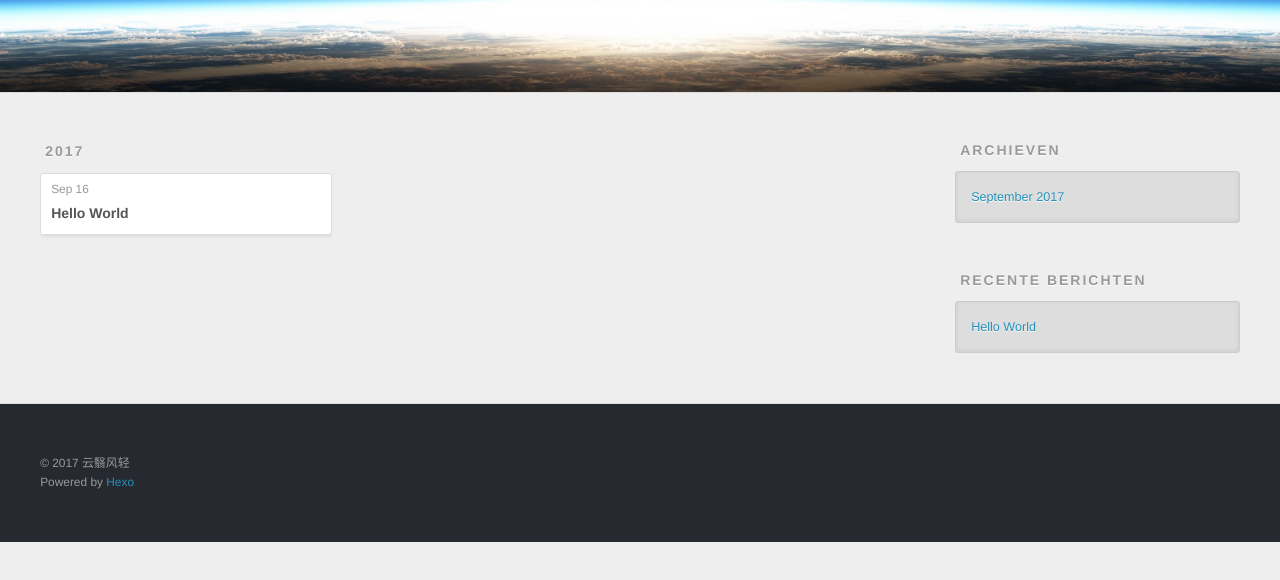
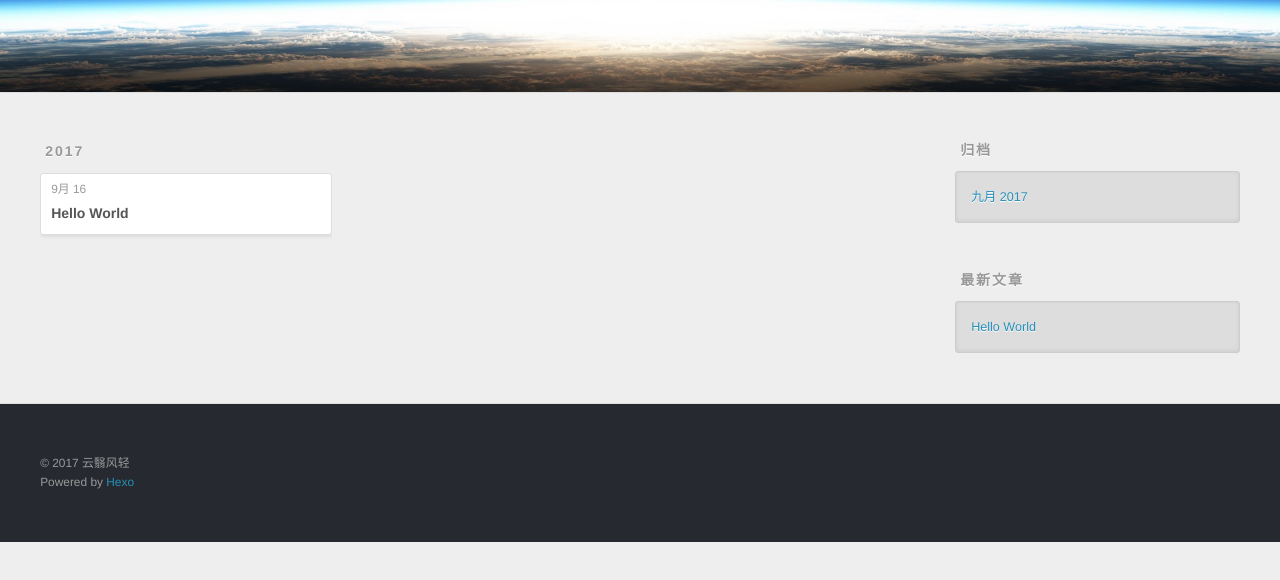
Before and after one commit to ghang/ghang.github.io, a plain HTML site: page archives/index.html in a window 1280 px wide. Shown: the part 208-788 px from the top of the page. Drawn offline with nearby package versions, Linux system fonts and the light colour scheme.

Commit message:
Site updated: 2017-09-16 12:06:02

```diff
--- a/archives/index.html
+++ b/archives/index.html
@@ -3,7 +3,7 @@
 <head>
   <meta charset="utf-8">
 
-  <title>Archieven | 云翳风轻的小站</title>
+  <title>归档 | 云翳风轻的小站</title>
   <meta name="viewport" content="width=device-width, initial-scale=1, maximum-scale=1">
   <meta name="description" content="平时写的文章都会放在这里,目前计划分为Java,OpenDayLight,Python等几个分类">
 <meta property="og:type" content="website">
@@ -11,6 +11,7 @@
 <meta property="og:url" content="https://ghang.github.io/archives/index.html">
 <meta property="og:site_name" content="云翳风轻的小站">
 <meta property="og:description" content="平时写的文章都会放在这里,目前计划分为Java,OpenDayLight,Python等几个分类">
+<meta property="og:locale" content="zh-CN">
 <meta name="twitter:card" content="summary">
 <meta name="twitter:title" content="云翳风轻的小站">
 <meta name="twitter:description" content="平时写的文章都会放在这里,目前计划分为Java,OpenDayLight,Python等几个分类">
@@ -57,7 +58,7 @@
 
           <a id="nav-rss-link" class="nav-icon" href="/atom.xml" title="RSS Feed"></a>
 
-        <a id="nav-search-btn" class="nav-icon" title="Zoeken"></a>
+        <a id="nav-search-btn" class="nav-icon" title="搜索"></a>
       </nav>
       <div id="search-form-wrap">
         <form action="//google.com/search" method="get" accept-charset="UTF-8" class="search-form"><input type="search" name="q" class="search-form-input" placeholder="Search"><button type="submit" class="search-form-submit">&#xF002;</button><input type="hidden" name="sitesearch" value="https://ghang.github.io"></form>
@@ -83,7 +84,7 @@
   <div class="archive-article-inner">
     <header class="archive-article-header">
       <a href="/2017/09/16/hello-world/" class="archive-article-date">
-  <time datetime="2017-09-16T03:25:14.994Z" itemprop="datePublished">Sep 16</time>
+  <time datetime="2017-09-16T03:25:14.994Z" itemprop="datePublished">9月 16</time>
 </a>
 
 
@@ -114,9 +115,9 @@
 
 
   <div class="widget-wrap">
-    <h3 class="widget-title">Archieven</h3>
+    <h3 class="widget-title">归档</h3>
     <div class="widget">
-      <ul class="archive-list"><li class="archive-list-item"><a class="archive-list-link" href="/archives/2017/09/">September 2017</a></li></ul>
+      <ul class="archive-list"><li class="archive-list-item"><a class="archive-list-link" href="/archives/2017/09/">九月 2017</a></li></ul>
     </div>
   </div>
 
@@ -124,7 +125,7 @@
 
 
   <div class="widget-wrap">
-    <h3 class="widget-title">Recente berichten</h3>
+    <h3 class="widget-title">最新文章</h3>
     <div class="widget">
       <ul>
 
```
Also changed, not shown: 2017/09/16/hello-world/index.html (+6 -5 lines), archives/2017/09/index.html (+7 -6 lines), archives/2017/index.html (+7 -6 lines), index.html (+6 -5 lines).
